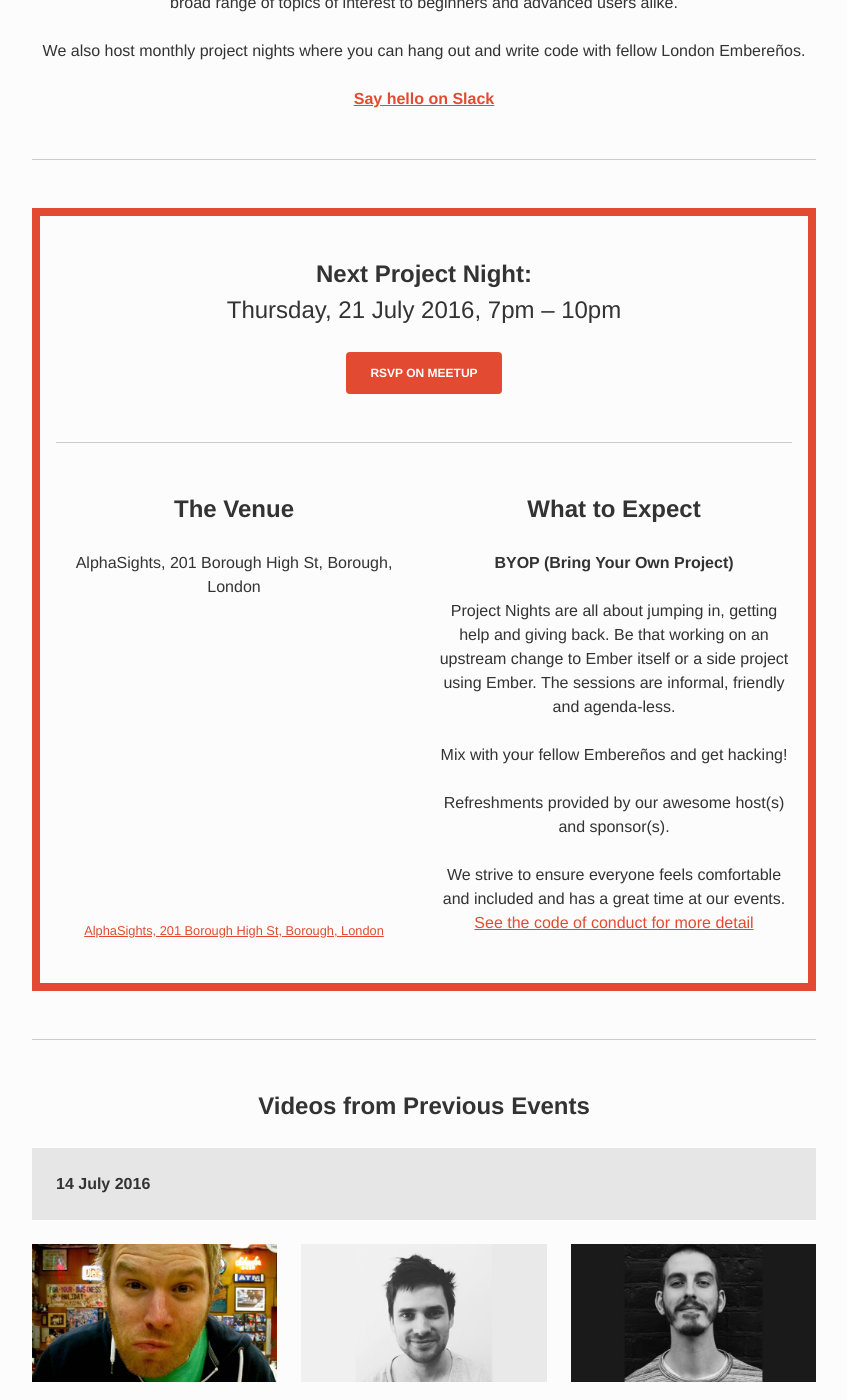
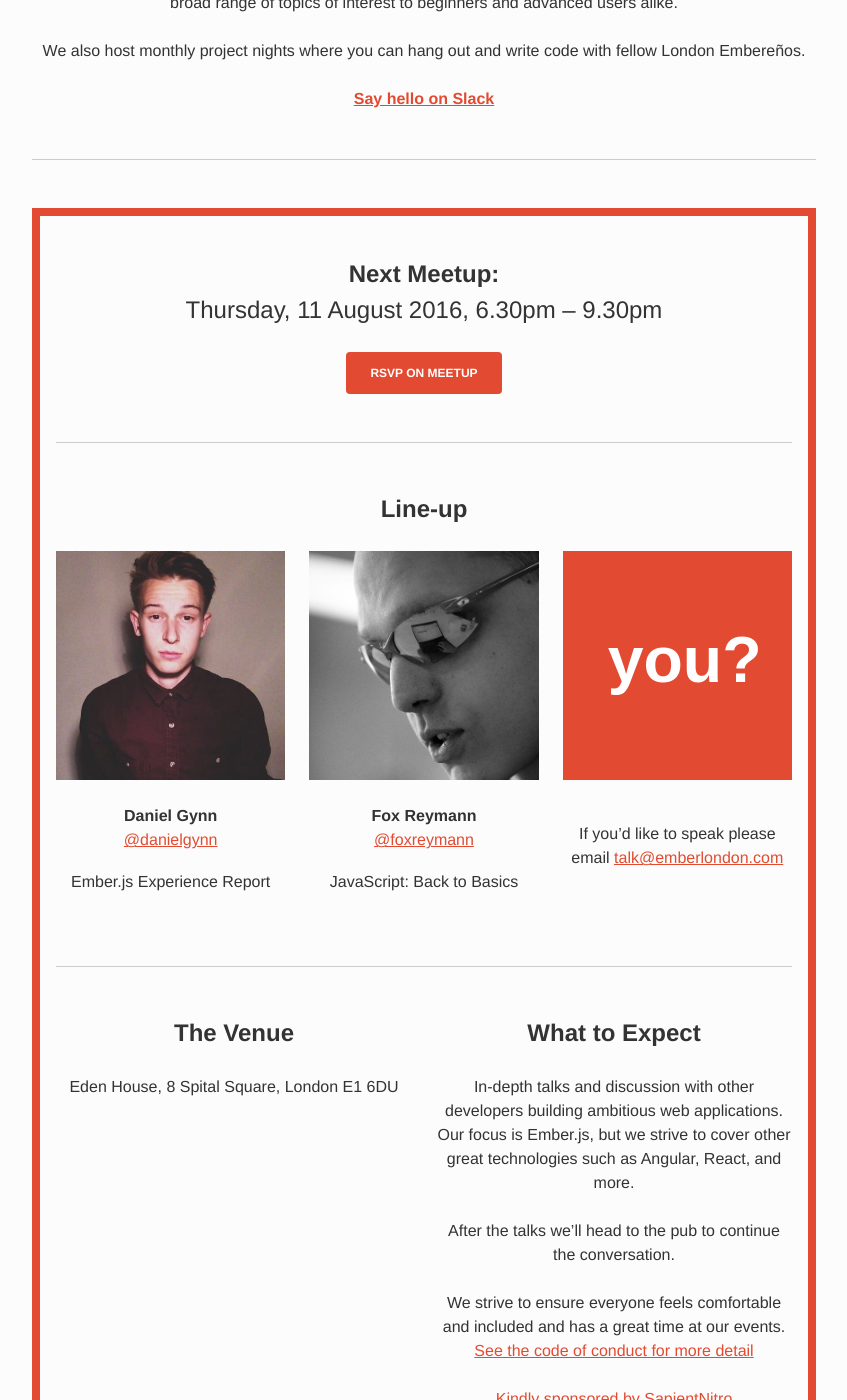
Before and after one commit to emberlondon/emberlondon.github.io, a Jekyll site: the page built from index.html, in a window 1280 px wide and 1400 px high, scrolled down 546 px. Shown: the whole window, without its empty margins (216-1063 px from the left). Built offline with Jekyll 4.4.1, drawn with Linux system fonts in a browser that asks for light colours; nearby versions of some CDN libraries; some of the changed text lies outside the part shown.

Commit message:
Prep for august

```diff
--- a/_data/events.yml
+++ b/_data/events.yml
@@ -1,27 +1,27 @@
-- type: project-night
-  date: Thursday, 21 July 2016
-  time: 7pm – 10pm
-  datetime_aria: Thursday, Twenty-first of July, two-thousand and sixteen, seven pm to ten pm.
-  location: AlphaSights, 201 Borough High St, Borough, London
-  location_for_google: 201 Borough High St, Borough, London
-  url: http://www.meetup.com/London-Emberjs-User-Group/events/231614846/
-# - type: meetup
-#   date: Thursday, 11 August 2016
-#   time: 6.30pm – 9.30pm
-#   datetime_aria: Thursday, Eleventh of August, two-thousand and sixteen, six-thirty pm to ten pm.
-#   location: Eden House, 8 Spital Square, London E1 6DU
-#   location_for_google: Eden House, 8 Spital Square, London E1 6DU
-#   url: http://www.meetup.com/London-Emberjs-User-Group/events/231614813/
-#   talks:
-#   - speaker_name
-#     speaker_twitter:
-#     image:
-#     title:
-#   - speaker_name
-#     speaker_twitter:
-#     image:
-#     title:
-#   - speaker_name
-#     speaker_twitter:
-#     image:
-#     title:
+- type: meetup
+  date: Thursday, 11 August 2016
+  time: 6.30pm – 9.30pm
+  datetime_aria: Thursday, Eleventh of August, two-thousand and sixteen, six-thirty pm to ten pm.
+  location: Eden House, 8 Spital Square, London E1 6DU
+  location_for_google: Eden House, 8 Spital Square, London E1 6DU
+  url: http://www.meetup.com/London-Emberjs-User-Group/events/231614813/
+  talks:
+  - speaker_name: Daniel Gynn
+    speaker_twitter: danielgynn
+    image: /images/speakers/danielgynn.jpg
+    title: Ember.js Experience Report
+  - speaker_name: Fox Reymann
+    speaker_twitter: foxreymann
+    image: /images/speakers/foxreymann.jpg
+    title: "JavaScript: Back to Basics"
+  - speaker_name:
+    speaker_twitter:
+    image: /images/you.svg
+    title: 'If you’d like to speak please email <a href="mailto:talk@emberlondon.com">talk@emberlondon.com</a>'
+# - type: project-night
+#   date: Thursday, 21 July 2016
+#   time: 7pm – 10pm
+#   datetime_aria: Thursday, Twenty-first of July, two-thousand and sixteen, seven pm to ten pm.
+#   location: AlphaSights, 201 Borough High St, Borough, London
+#   location_for_google: 201 Borough High St, Borough, London
+#   url: http://www.meetup.com/London-Emberjs-User-Group/events/231614846/
```
Also changed, not shown: images/speakers/danielgynn.jpg (added), images/speakers/foxreymann.jpg (added), images/you.svg (added).
